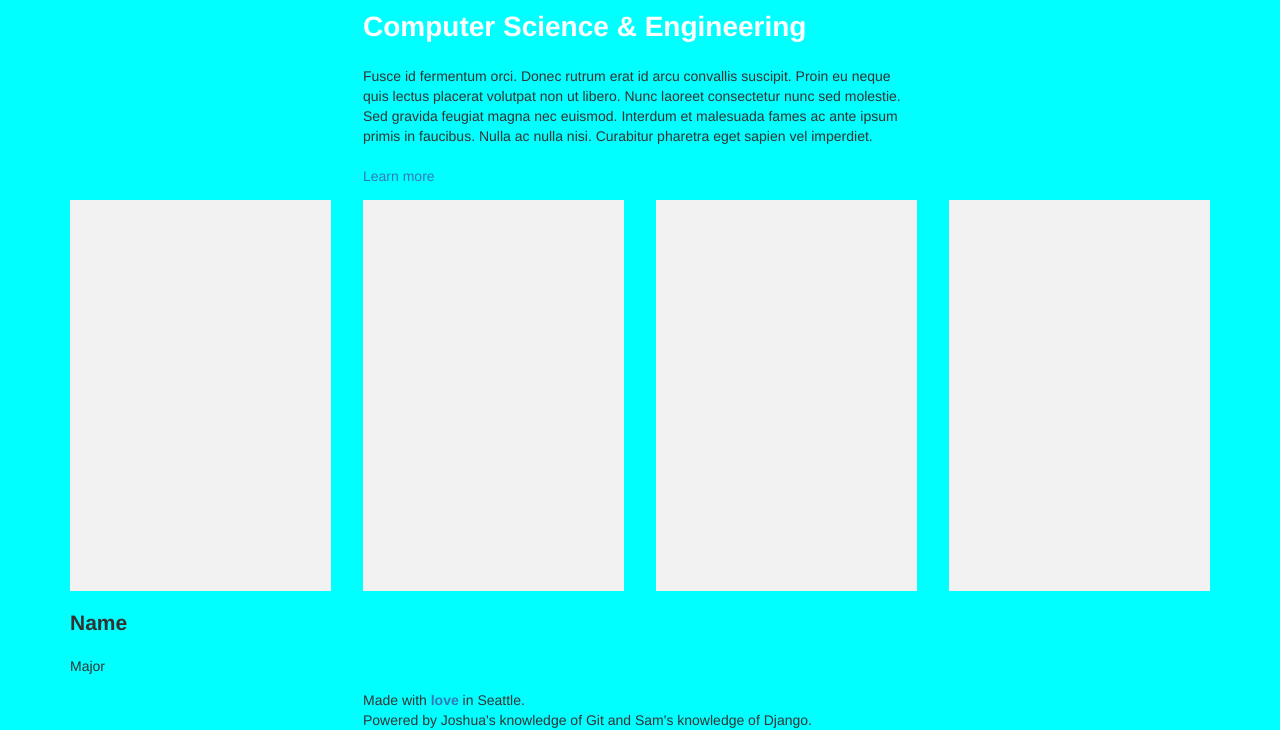
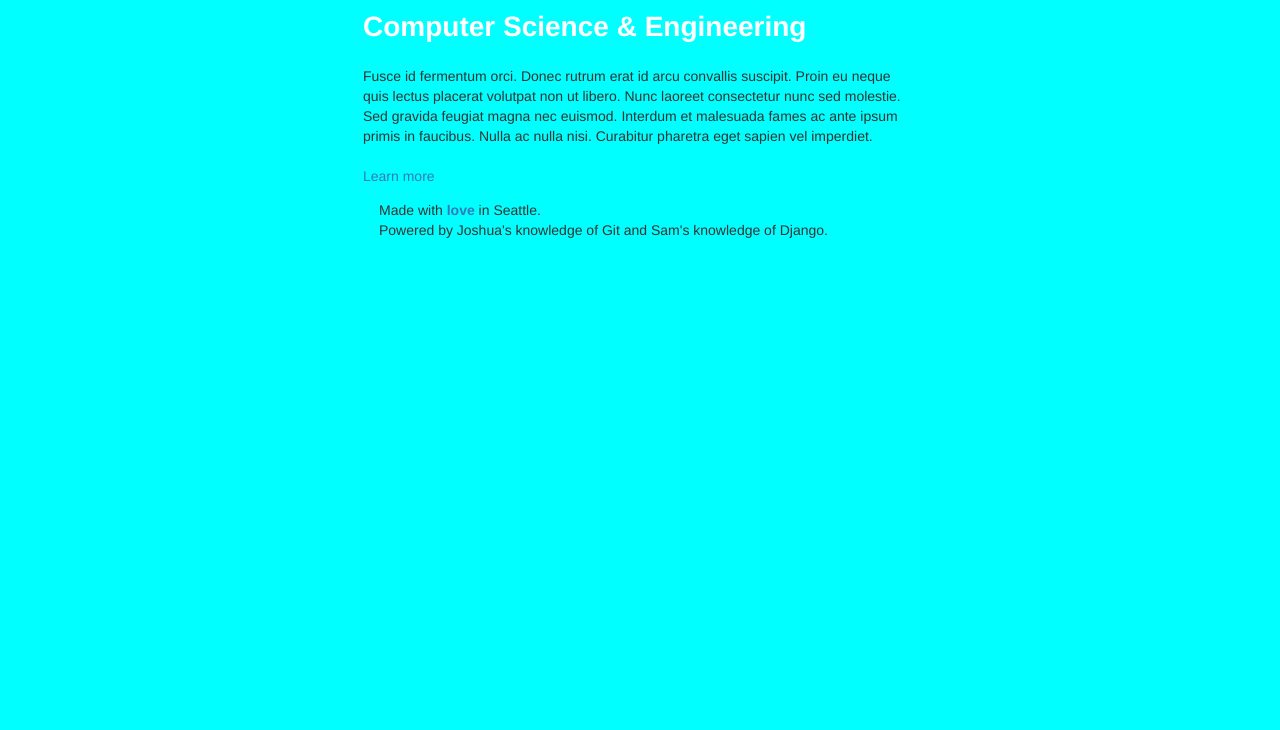
Before and after one commit to GabrielDSM/dubhacks2016, a Django app: page /cse/ in a window 1280 px wide. Shown: the part 140-870 px from the top of the page. After the commit the page ends 378 px from the top, so only its background shows below. Run offline with Django 3.2, Linux system fonts and the light colour scheme; some libraries are stand-ins or nearby versions.

Commit message:
Templates

```diff
--- a/dubhacksENV/dubhacksProj/dubhacksApp/templates/base.html
+++ b/dubhacksENV/dubhacksProj/dubhacksApp/templates/base.html
@@ -35,8 +35,10 @@
         </nav>
     </header>
 
-    {% block content %}
-        {% block grid %}
+    {% block general %}
+    {% endblock %}
+
+    {% block grid %}
         <div class="container">
 
 
@@ -122,11 +124,6 @@
 
 
 
-        {% endblock %}
-
-
-
-
     {% endblock %}
 
     <footer>
--- a/dubhacksENV/dubhacksProj/dubhacksApp/templates/major.html
+++ b/dubhacksENV/dubhacksProj/dubhacksApp/templates/major.html
@@ -3,7 +3,7 @@
 
 {% block title %}{% endblock %}
 
-{% block content %}
+{% block general %}
 
     <div class="container">
         <div class="row page-description">
@@ -19,28 +19,4 @@
         </div>
     </div>
 
-    {% block grid %}
-    <div class="container">
-        <div class="row row-grid">
-            <div class="col-xs-3">
-                <figure class="portrait">
-                    <img src="{% static 'dubhacksApp/images/portrait.png' %}" class="img-responsive" alt="portrait">
-                    <figcaption>
-                        <h2>Name</h2>
-                        <p>Major</p>
-                    </figcaption>
-                </figure>
-            </div>
-            <div class="col-xs-3">
-                <img src="{% static 'dubhacksApp/images/portrait.png' %}" class="img-responsive" alt="portrait">
-            </div>
-            <div class="col-xs-3">
-                <img src="{% static 'dubhacksApp/images/portrait.png' %}" class="img-responsive" alt="portrait">
-            </div>
-            <div class="col-xs-3">
-                <img src="{% static 'dubhacksApp/images/portrait.png' %}" class="img-responsive" alt="portrait">
-            </div>
-        </div>
-    </div>
-    {% endblock %}
 {% endblock %}
```
